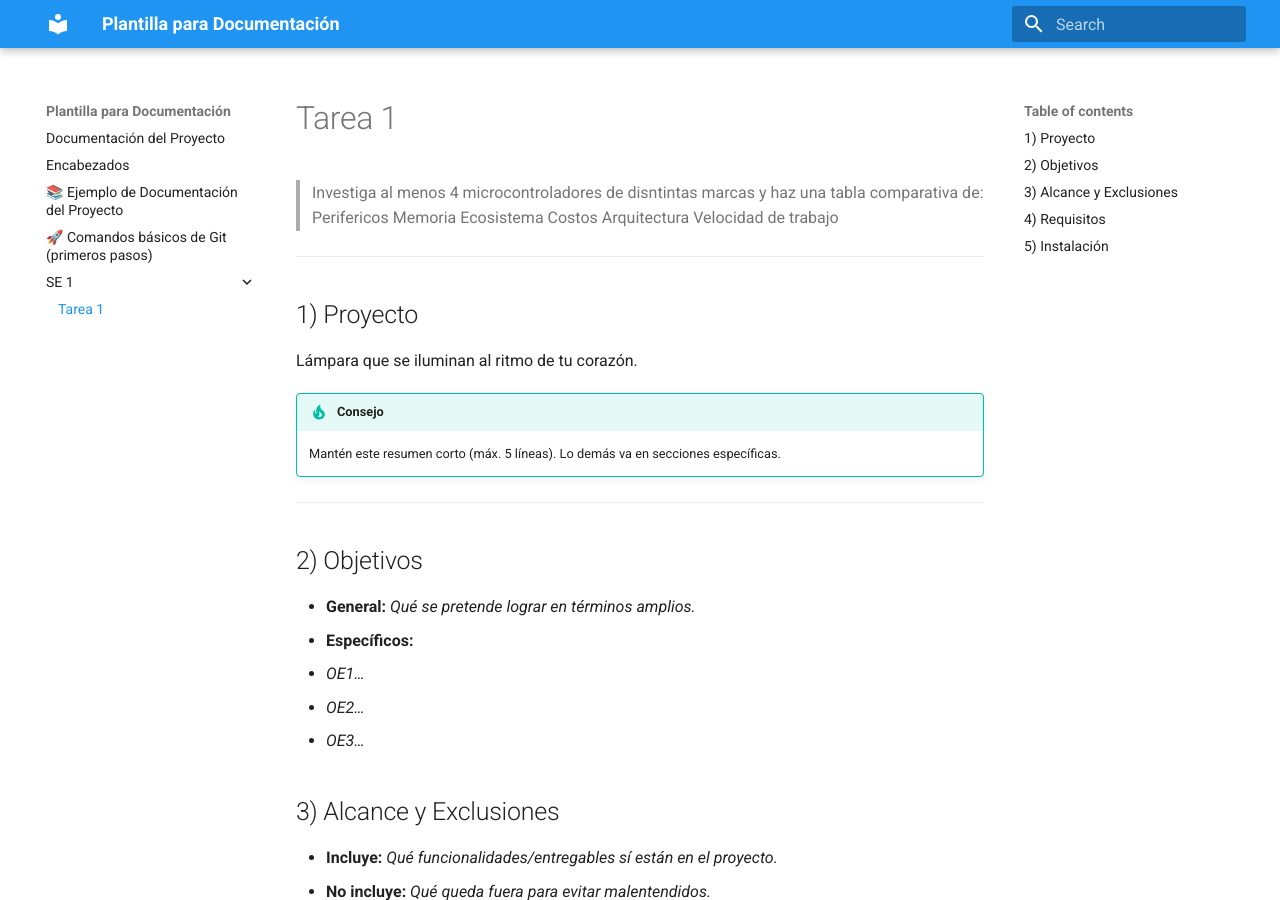
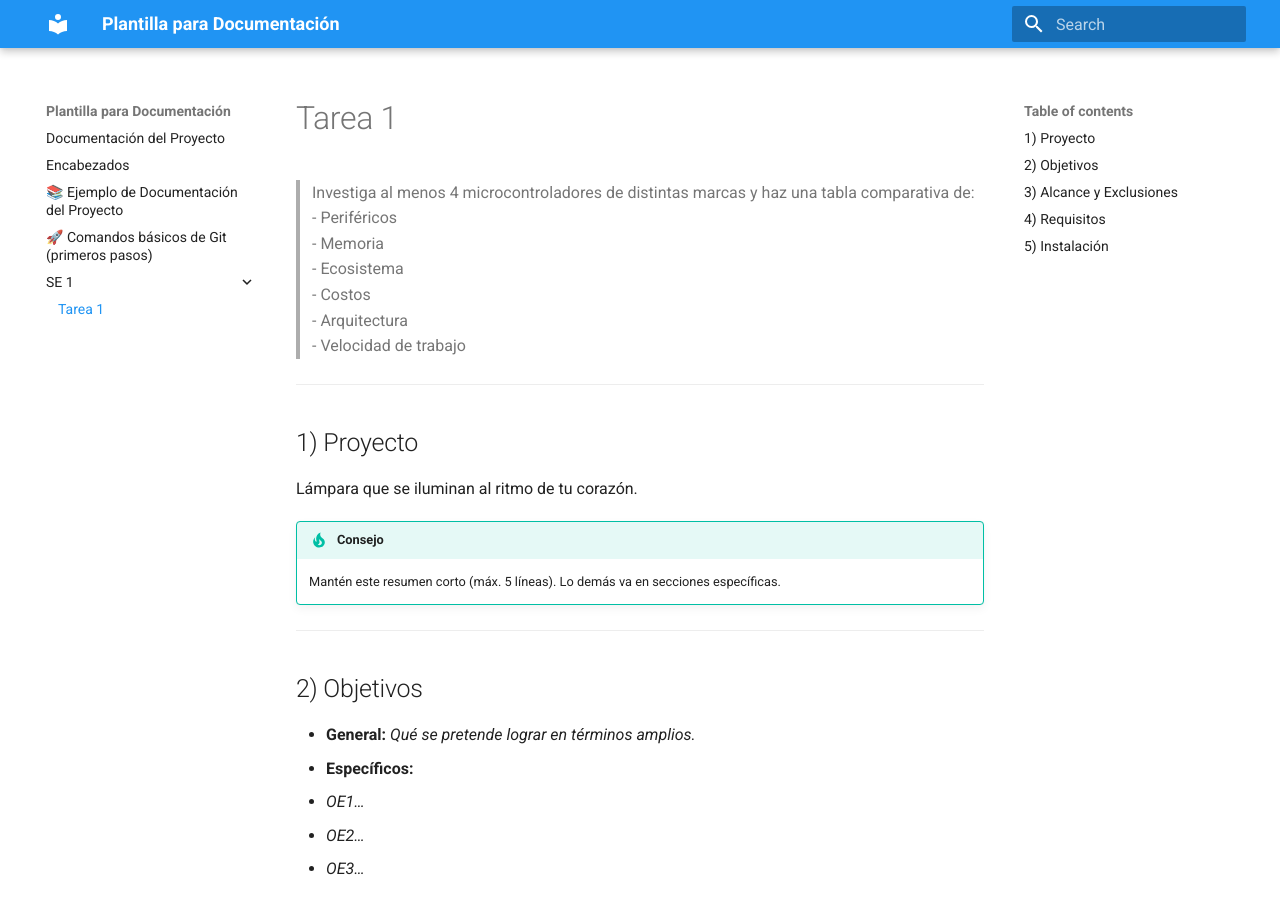
Before and after one commit to dannaags/my_docs, an MkDocs documentation site: the page built from docs/SE_1/Tarea1.md, in a window 1280 px wide and 900 px high. Built offline with MkDocs 1.6.1 and Material for MkDocs 9.7.7, drawn with Linux system fonts in a browser that asks for light colours.

Commit message:
Cambio_lista

```diff
--- a/docs/SE_1/Tarea1.md
+++ b/docs/SE_1/Tarea1.md
@@ -1,12 +1,14 @@
 # Tarea 1
 
-> Investiga al menos 4 microcontroladores de disntintas marcas y haz una tabla comparativa de:
-> Perifericos
-> Memoria
-> Ecosistema
-> Costos
-> Arquitectura
-> Velocidad de trabajo
+> Investiga al menos 4 microcontroladores de distintas marcas y haz una tabla comparativa de:
+> - Periféricos
+> - Memoria
+> - Ecosistema
+> - Costos
+> - Arquitectura
+> - Velocidad de trabajo
+
+
 
 ---
 
```
